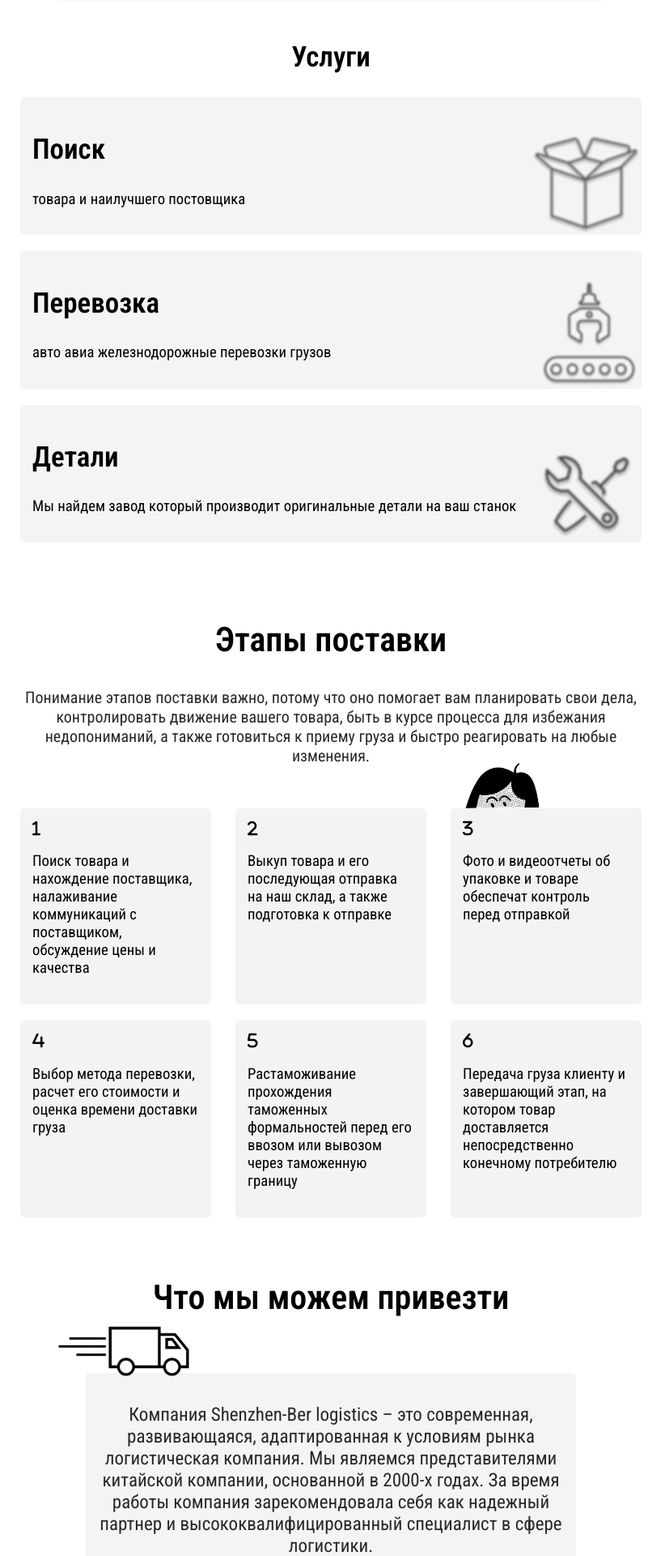
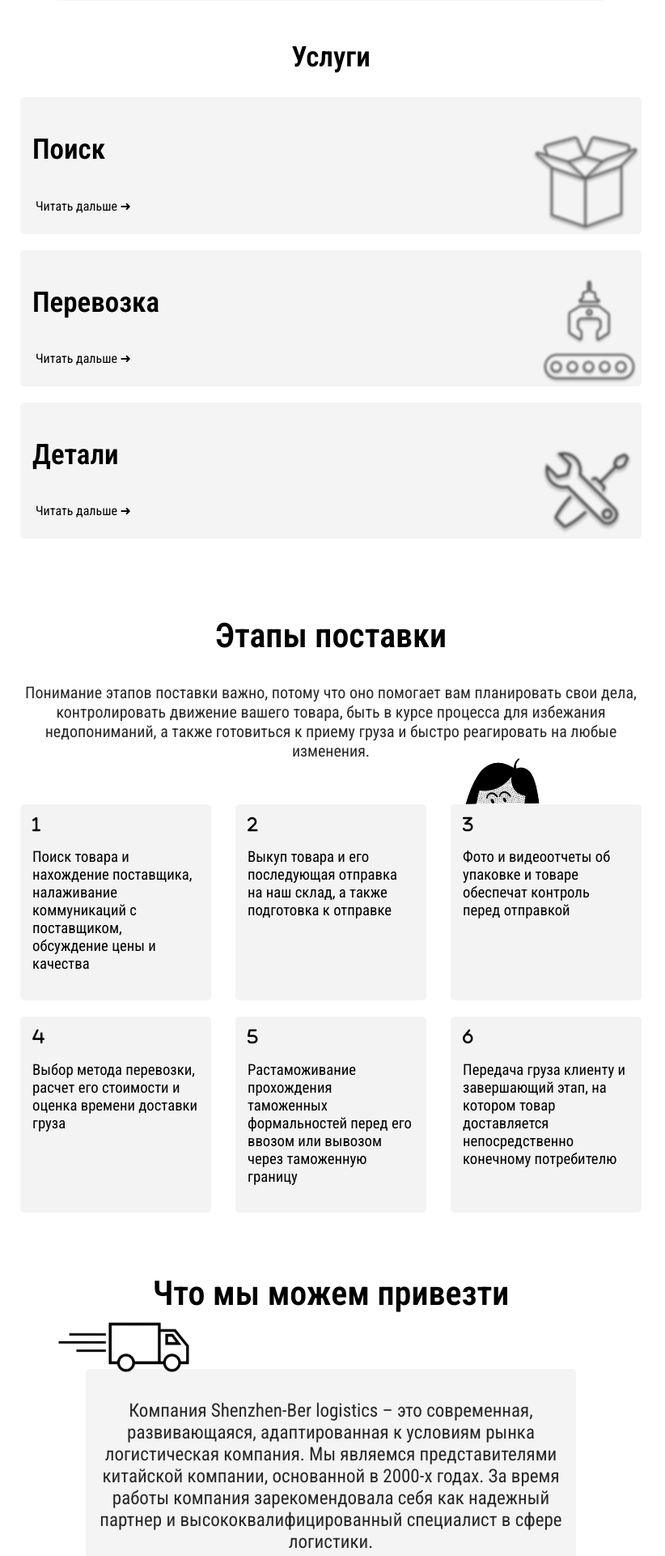
Before and after one commit to 2se3t/sak-group, a PHP site: page / in a window 1280 px wide. Shown: the part 1186-3107 px from the top of the page at 81% size, without its empty margins (231-1053 px from the left). Run offline with PHP 8.4, Linux system fonts and the light colour scheme; some libraries are stand-ins or nearby versions.

Commit message:
Add files via upload

```diff
--- a/css/styles.css
+++ b/css/styles.css
@@ -8,6 +8,9 @@ body{
     text-align: center;
 }
 
+* {
+    touch-action: manipulation;
+}
 
 /*GLOBAL
 ============================*/
@@ -121,6 +124,19 @@ p{
     background-color: #333;
   }
 
+
+  .trs-2{
+    display: inline-block;
+    padding: 10px 4px;
+    background-color: rgba(0, 0, 0, 0);
+    color: #000000;
+    border: none;
+    font-family: "Roboto Condensed", sans-serif;
+    font-size: 16px;
+    text-align: center;
+    text-decoration: none;
+    cursor: pointer;
+}
 
 
 /*About
@@ -814,7 +830,7 @@ hr{
 
 @media (max-width:768px) {
     .footer {
-        width: 75%;
+        width: 64%;
     }
 }
 
--- a/index.html
+++ b/index.html
@@ -118,21 +118,19 @@
         <div class="block-serv">
             <div class="item-serv box">
                 <h1>Поиск</h1>
-                <h3>товара и наилучшего постовщика</h3>
+                <button class="trs-2">Читать дальше ➜</button>
             </div>
 
             <div class="item-serv equ">
                 <h1>Перевозка</h1>
-                <h3>авто авиа железнодорожные перевозки грузов </h3>
+                <button class="trs-2">Читать дальше ➜</button>
             </div>
 
             <div class="item-serv part">
                 <h1>Детали</h1>
-                <h3>Мы найдем завод который производит оригинальные детали на ваш станок</h3>
+                <button class="trs-2">Читать дальше ➜</button>
             </div>
-
         </div>
-    </div>
     </section>
 
 
```
